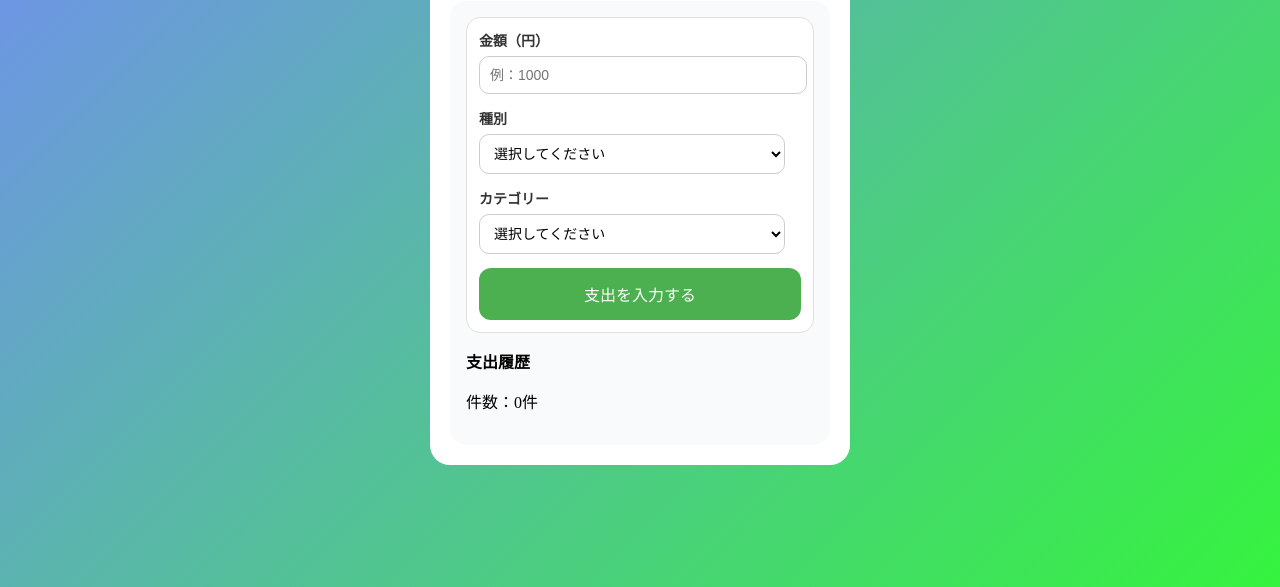
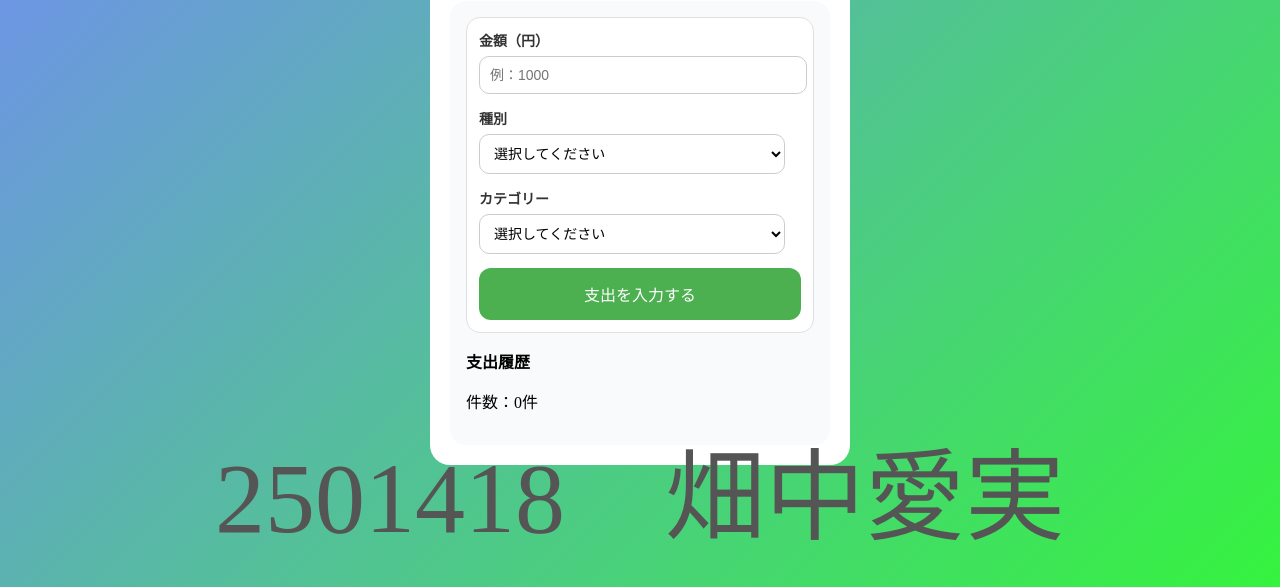
Before and after one commit to 2501418-abcc/pg1, a plain HTML site: page 74/index.html in a window 1280 px wide. Shown: the part 229-816 px from the top of the page. Drawn offline with Linux system fonts and the light colour scheme.

Commit message:
Add files via upload

```diff
--- a/74/css/style.css
+++ b/74/css/style.css
@@ -95,3 +95,12 @@ button:active {
 .delete-btn:hover {
     background-color: #ff4c4c;
 }
+
+.footer {
+    position: fixed;
+    bottom: 10px;
+    width: 100%;
+    text-align: center;
+    font-size: 100px;
+    color: #555;
+}
--- a/74/index.html
+++ b/74/index.html
@@ -38,5 +38,6 @@
       </div>
     </div>
   </div>
+  <small class="footer">2501418　畑中愛実</small>
 </body>
 </html>
```
